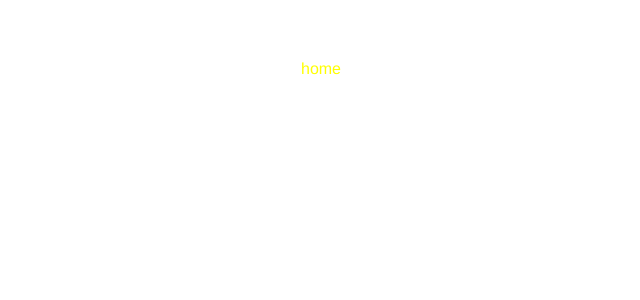
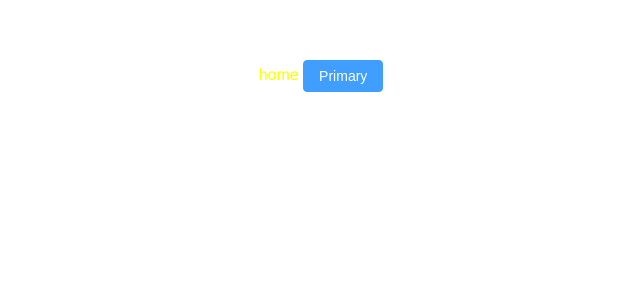
Before and after one commit to AideyTry/Vue3_TS, a Vue app: page /#/ in a window 1280 px wide. Shown: the top 300 px of the page, without its empty margins (319-959 px from the left). Built offline with nearby package versions, Linux system fonts and the light colour scheme.

Commit message:
feat: add element-plus

```diff
--- a/package.json
+++ b/package.json
@@ -11,6 +11,7 @@
   },
   "dependencies": {
     "axios": "^1.1.2",
+    "element-plus": "^2.2.18",
     "vue": "^3.2.25",
     "vue-router": "^4.1.5",
     "vuex": "^4.0.2"
--- a/src/main.ts
+++ b/src/main.ts
@@ -1,7 +1,7 @@
 /*
  * @Author: Aiden(戴林波)
  * @Date: 2022-10-05 16:39:50
- * @LastEditTime: 2022-10-08 22:47:27
+ * @LastEditTime: 2022-10-15 10:52:16
  * @LastEditors: Aiden(戴林波)
  * @Description:
  * @Email: jason_dlb@sina.cn
@@ -10,6 +10,8 @@ import { createApp } from 'vue'
 import App from './App.vue'
 import router from './router'
 import { store, key } from './store'
+import elementPlus from './plugins/element-plus'
+
 import "./styles/index.scss"
 
-createApp(App).use(router).use(store, key).mount('#app')
+createApp(App).use(router).use(store, key).use(elementPlus).mount('#app')
--- /dev/null
+++ b/src/plugins/element-plus.ts
@@ -0,0 +1,10 @@
+import ElementPlus from 'element-plus'
+import 'element-plus/dist/index.css'
+
+import { App } from 'vue'
+
+export default {
+    install (app: App) {
+        app.use(ElementPlus)
+    }
+}
--- a/src/views/home/index.vue
+++ b/src/views/home/index.vue
@@ -1,6 +1,9 @@
 <template>
   <div class="home">
     home
+    <el-button type="primary">
+      Primary
+    </el-button>
   </div>
 </template>
 <script setup lang="ts">
```
Also changed, not shown: 1 other file (tests, documents, lock files or other folders).
